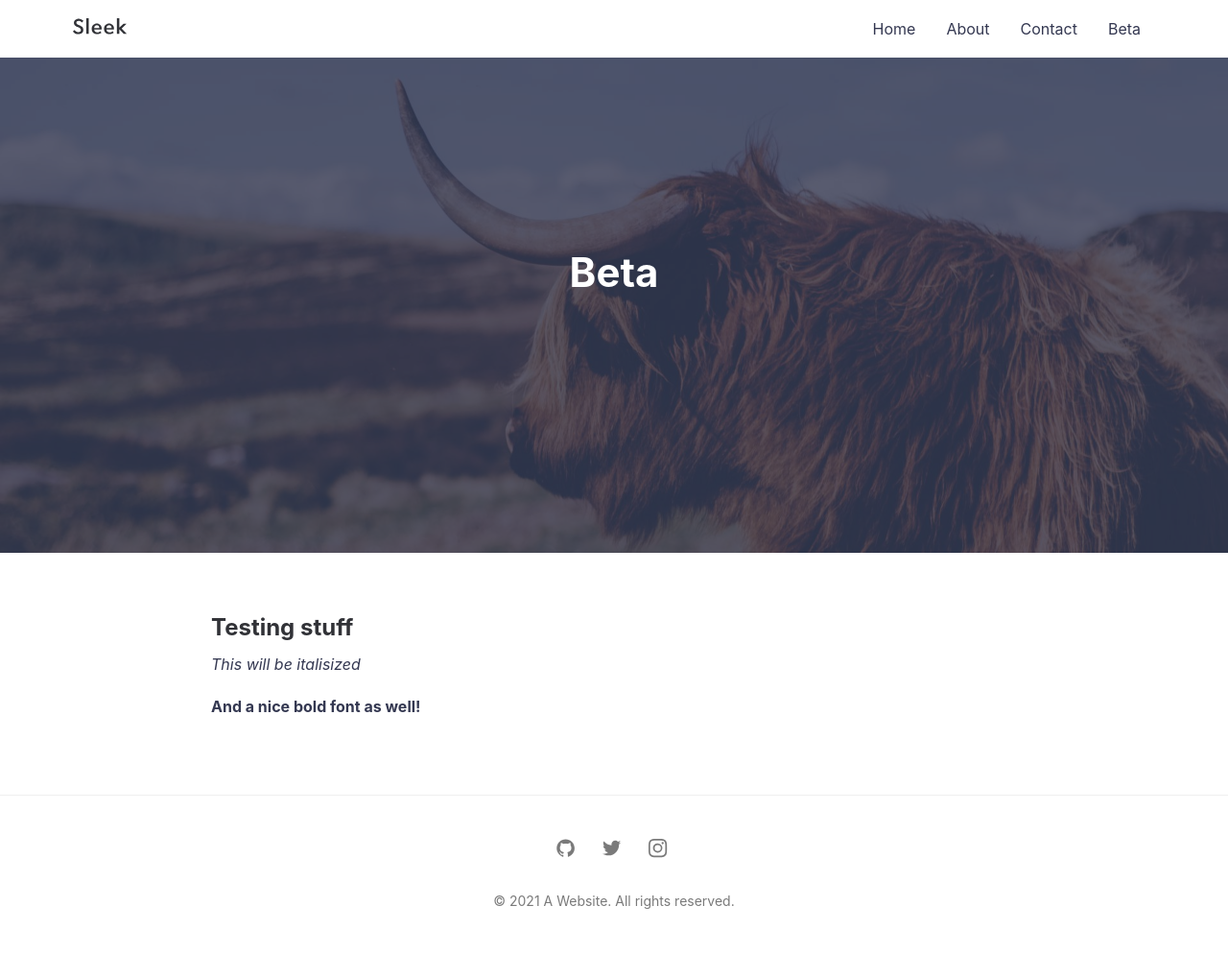
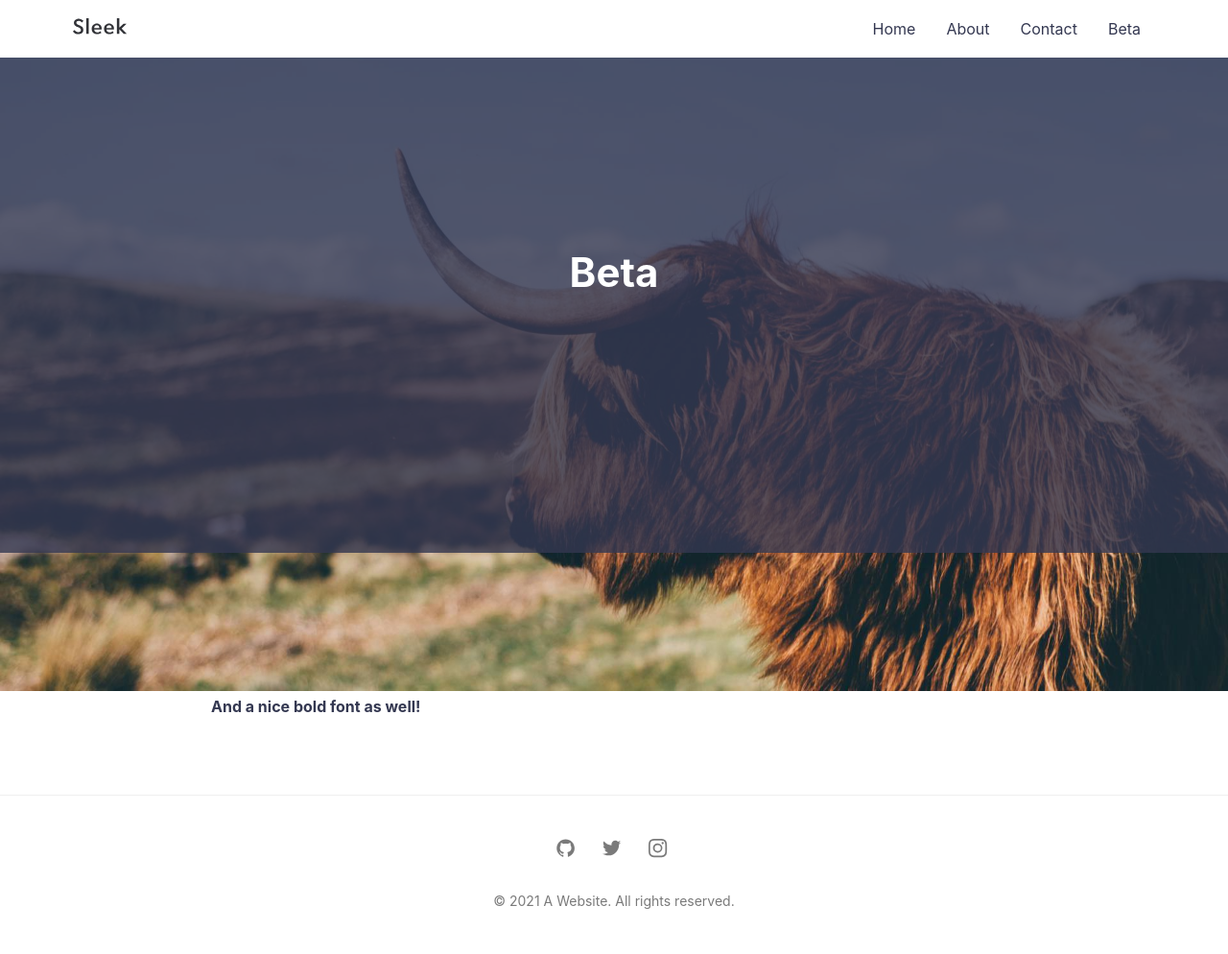
Before and after one commit to janczizikow/sleek, a Jekyll site: the page built from beta.md, in a window 1280 px wide. Shown: the whole page at 96% size. Built offline with Jekyll 4.4.1, drawn with Linux system fonts in a browser that asks for light colours.

Commit message:
Update page.html

```diff
--- a/_layouts/page.html
+++ b/_layouts/page.html
@@ -21,6 +21,7 @@ layout: compress
 
     {% if page.featured-img %}
     <div class="hero lazyload" data-bg="{{ site.url }}{{ site.baseurl }}/assets/img/posts/{{ page.featured-img }}.jpg">
+      <img class="feature-img" src="{{ 'assets/img/posts/shane-rounce-205187.jpg' | relative_url }}" />
     {% else %}
     <div class="hero--small">
     {% endif %}
```
